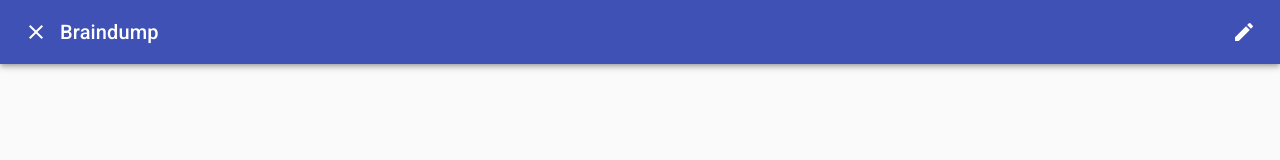
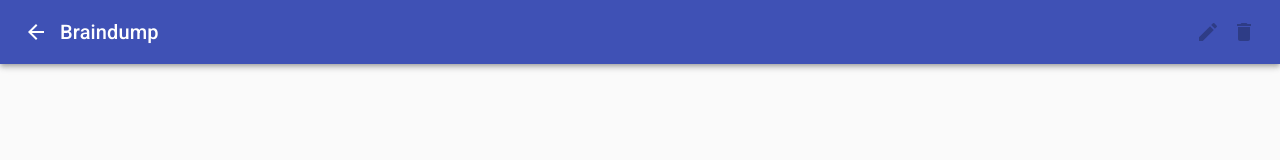
Before and after one commit to marianditt/braindump-app, a React (Create React App) app: page /show/dumps/1 in a window 1280 px wide. Shown: the top 160 px of the page. Built offline with nearby package versions, Linux system fonts and the light colour scheme.

Commit message:
Allow dump deletion on details view and simplify action buttons

```diff
--- /dev/null
+++ b/src/components/header/action-button.tsx
@@ -0,0 +1,62 @@
+import { ArrowBack, Close, Delete, Edit, Save } from '@material-ui/icons'
+import { IconButton, withTheme } from '@material-ui/core'
+import React from 'react'
+import styled from 'styled-components'
+import PropTypes from 'prop-types'
+
+export const ActionButton = withTheme(styled(ActionButtonComponent)``)
+
+interface BackButtonProps {
+  className: string
+  action: 'back' | 'cancel' | 'delete' | 'edit' | 'save'
+  disabled: boolean
+  onClick: () => void
+  edge: 'start' | 'end'
+}
+
+const propTypes = {
+  className: PropTypes.string.isRequired,
+  action: PropTypes.oneOf(['back', 'cancel', 'delete', 'edit', 'save']).isRequired,
+  disabled: PropTypes.bool.isRequired,
+  onClick: PropTypes.func.isRequired,
+  edge: PropTypes.oneOf(['start', 'end']).isRequired,
+}
+
+function ActionButtonComponent(props: BackButtonProps): JSX.Element {
+  function selectIcon(): JSX.Element | null {
+    switch (props.action) {
+      case 'back':
+        return <ArrowBack />
+      case 'cancel':
+        return <Close />
+      case 'delete':
+        return <Delete />
+      case 'edit':
+        return <Edit />
+      case 'save':
+        return <Save />
+      default:
+        return null
+    }
+  }
+
+  return (
+    <IconButton
+      className={props.className}
+      disabled={props.disabled}
+      onClick={props.onClick}
+      edge={props.edge}
+      color="inherit"
+      aria-label={props.action}
+    >
+      {selectIcon()}
+    </IconButton>
+  )
+}
+
+ActionButtonComponent.propTypes = propTypes
+
+ActionButtonComponent.defaultProps = {
+  disabled: false,
+  onClick: () => {},
+}
--- a/src/components/header/cancel-button.tsx
+++ /dev/null
@@ -1,33 +0,0 @@
-import { Close as CancelIcon } from '@material-ui/icons'
-import { IconButton, Theme, withTheme } from '@material-ui/core'
-import React from 'react'
-import styled, { ThemeProps } from 'styled-components'
-import PropTypes from 'prop-types'
-
-export const CancelButton = withTheme(styled(CancelButtonComponent)`
-  button {
-    margin-right: ${(props: ThemeProps<Theme>) => props.theme.spacing(2)};
-  }
-`)
-
-interface BackButtonProps {
-  className: string
-  onCancel: () => void
-}
-
-const propTypes = {
-  className: PropTypes.string.isRequired,
-  onCancel: PropTypes.func.isRequired,
-}
-
-function CancelButtonComponent(props: BackButtonProps) {
-  return (
-    <div className={props.className}>
-      <IconButton onClick={props.onCancel} edge="start" color="inherit" aria-label="cancel">
-        <CancelIcon />
-      </IconButton>
-    </div>
-  )
-}
-
-CancelButtonComponent.propTypes = propTypes
--- a/src/components/header/edit-button.tsx
+++ /dev/null
@@ -1,33 +0,0 @@
-import { IconButton, Theme, withTheme } from '@material-ui/core'
-import styled, { ThemeProps } from 'styled-components'
-import PropTypes from 'prop-types'
-import { Edit as EditIcon } from '@material-ui/icons'
-import React from 'react'
-
-export const EditButton = withTheme(styled(EditButtonComponent)`
-  button {
-    margin-right: ${(props: ThemeProps<Theme>) => props.theme.spacing(2)};
-  }
-`)
-
-interface EditButtonProps {
-  className: string
-  onEdit: () => void
-}
-
-const propTypes = {
-  className: PropTypes.string.isRequired,
-  onEdit: PropTypes.func.isRequired,
-}
-
-function EditButtonComponent(props: EditButtonProps) {
-  return (
-    <div className={props.className}>
-      <IconButton onClick={props.onEdit} edge="end" color="inherit" aria-label="edit">
-        <EditIcon />
-      </IconButton>
-    </div>
-  )
-}
-
-EditButtonComponent.propTypes = propTypes
--- a/src/components/header/save-button.tsx
+++ /dev/null
@@ -1,35 +0,0 @@
-import { IconButton, Theme, withTheme } from '@material-ui/core'
-import styled, { ThemeProps } from 'styled-components'
-import PropTypes from 'prop-types'
-import { Save as SaveIcon } from '@material-ui/icons'
-import React from 'react'
-
-export const SaveButton = withTheme(styled(SaveButtonComponent)`
-  button {
-    margin-right: ${(props: ThemeProps<Theme>) => props.theme.spacing(2)};
-  }
-`)
-
-interface SaveButtonProps {
-  className: string
-  disabled: boolean
-  onSave: () => void
-}
-
-const propTypes = {
-  className: PropTypes.string.isRequired,
-  disabled: PropTypes.bool.isRequired,
-  onSave: PropTypes.func.isRequired,
-}
-
-function SaveButtonComponent(props: SaveButtonProps): JSX.Element {
-  return (
-    <div className={props.className}>
-      <IconButton onClick={props.onSave} disabled={props.disabled} edge="end" color="inherit" aria-label="save">
-        <SaveIcon />
-      </IconButton>
-    </div>
-  )
-}
-
-SaveButtonComponent.propTypes = propTypes
--- a/src/components/pages/dump-creator-page.tsx
+++ b/src/components/pages/dump-creator-page.tsx
@@ -4,12 +4,11 @@ import React from 'react'
 import PropTypes from 'prop-types'
 import { Container } from '@material-ui/core'
 import { AppBar } from '../header/app-bar'
-import { CancelButton } from '../header/cancel-button'
 import { Navigation, useNavigation } from '../../hooks/navigation-hook'
 import { useCancelShortcut, useSaveShortcut } from '../../hooks/shortcut-hooks'
 import { EditorAction, EditorState, useEditorState } from '../../hooks/editor-hook'
-import { SaveButton } from '../header/save-button'
 import { useDispatch } from 'react-redux'
+import { ActionButton } from '../header/action-button'
 
 interface DumpCreatorPageProps {
   useNavigation: () => Navigation
@@ -42,8 +41,8 @@ export function DumpCreatorPage(props: DumpCreatorPageProps) {
     <>
       <AppBar
         title="Braindump"
-        primaryButton={<CancelButton onCancel={navigation.navigateHome} />}
-        secondaryButton={<SaveButton disabled={editorState.saveDisabled} onSave={onSave} />}
+        primaryButton={<ActionButton action="cancel" onClick={navigation.navigateHome} edge="start" />}
+        secondaryButton={<ActionButton action="save" disabled={editorState.saveDisabled} onClick={onSave} edge="end" />}
       />
 
       <Container maxWidth={false}>
--- a/src/components/pages/dump-details-page.tsx
+++ b/src/components/pages/dump-details-page.tsx
@@ -3,38 +3,49 @@ import { DumpDetails } from '../dump-details'
 import { Dump } from '../../types/dump-types'
 import PropTypes from 'prop-types'
 import { AppBar } from '../header/app-bar'
-import { CancelButton } from '../header/cancel-button'
 import React from 'react'
 import { Container } from '@material-ui/core'
 import { FloatingButton } from '../floating-button'
 import { DumpRouteParam, Navigation, useNavigation } from '../../hooks/navigation-hook'
 import { useCancelShortcut, useEditShortcut } from '../../hooks/shortcut-hooks'
-import { EditButton } from '../header/edit-button'
 import { useDumpByIdSelector } from '../../hooks/dump-selector-hooks'
+import { ActionButton } from '../header/action-button'
+import { useDispatch } from 'react-redux'
+import { removeDump } from '../../store/dump-store'
 
 interface ShowDumpViewProps {
   useDumpParam: () => DumpRouteParam
   useNavigation: () => Navigation
   useDumpByIdSelector: (dumpId?: string) => Dump | null
+  useDispatch: () => any
 }
 
 const propTypes = {
   useDumpParam: PropTypes.func.isRequired,
   useNavigation: PropTypes.func.isRequired,
   useDumpByIdSelector: PropTypes.func.isRequired,
+  useDispatch: PropTypes.func.isRequired,
 }
 
 export function DumpDetailsPage(props: ShowDumpViewProps) {
   const routeParams = props.useDumpParam()
   const navigation = props.useNavigation()
   const dump = props.useDumpByIdSelector(routeParams.dumpId)
+  const dispatch = props.useDispatch()
 
   useCancelShortcut(navigation.navigateHome)
   useEditShortcut(onEdit)
 
   function onEdit(): void {
-    if (dump != null) {
+    if (dump !== null) {
       navigation.navigateToEdit(dump)
+    }
+  }
+
+  function onDelete(): void {
+    if (dump !== null) {
+      dispatch(removeDump(dump))
+      navigation.navigateHome()
     }
   }
 
@@ -42,12 +53,17 @@ export function DumpDetailsPage(props: ShowDumpViewProps) {
     <>
       <AppBar
         title="Braindump"
-        primaryButton={<CancelButton onCancel={navigation.navigateHome} />}
-        secondaryButton={<EditButton onEdit={onEdit} />}
+        primaryButton={<ActionButton action="back" onClick={navigation.navigateHome} edge="start" />}
+        secondaryButton={
+          <>
+            <ActionButton action="edit" disabled={dump === null} onClick={onEdit} edge="end" />
+            <ActionButton action="delete" disabled={dump === null} onClick={onDelete} edge="end" />
+          </>
+        }
       />
 
       <Container maxWidth={false}>
-        {dump !== null && <DumpDetails dump={dump} onEdit={() => navigation.navigateToEdit(dump)} />}
+        {dump !== null && <DumpDetails dump={dump} />}
         <FloatingButton onClick={navigation.navigateToCreate} />
       </Container>
     </>
@@ -60,4 +76,5 @@ DumpDetailsPage.defaultProps = {
   useDumpParam: () => useParams<DumpRouteParam>(),
   useNavigation,
   useDumpByIdSelector,
+  useDispatch: () => useDispatch<any>(),
 }
--- a/src/components/pages/dump-editor-page.tsx
+++ b/src/components/pages/dump-editor-page.tsx
@@ -6,12 +6,11 @@ import { FloatingButton } from '../floating-button'
 import React from 'react'
 import { Container } from '@material-ui/core'
 import { AppBar } from '../header/app-bar'
-import { CancelButton } from '../header/cancel-button'
 import PropTypes from 'prop-types'
 import { DumpRouteParam, Navigation, useNavigation } from '../../hooks/navigation-hook'
-import { SaveButton } from '../header/save-button'
 import { useCancelShortcut, useSaveShortcut } from '../../hooks/shortcut-hooks'
 import { EditorAction, EditorState, useEditorState } from '../../hooks/editor-hook'
+import { ActionButton } from '../header/action-button'
 
 interface DumpEditorPageProps {
   useDumpParam: () => DumpRouteParam
@@ -46,8 +45,8 @@ export function DumpEditorPage(props: DumpEditorPageProps) {
     <>
       <AppBar
         title="Braindump"
-        primaryButton={<CancelButton onCancel={navigation.navigateHome} />}
-        secondaryButton={<SaveButton disabled={editorState.saveDisabled} onSave={onSave} />}
+        primaryButton={<ActionButton action="cancel" onClick={navigation.navigateHome} edge="start" />}
+        secondaryButton={<ActionButton action="save" disabled={editorState.saveDisabled} onClick={onSave} edge="end" />}
       />
 
       <Container maxWidth={false}>
```
Also changed, not shown: src/components/header/back-button.tsx (deleted, +0 -33 lines).
